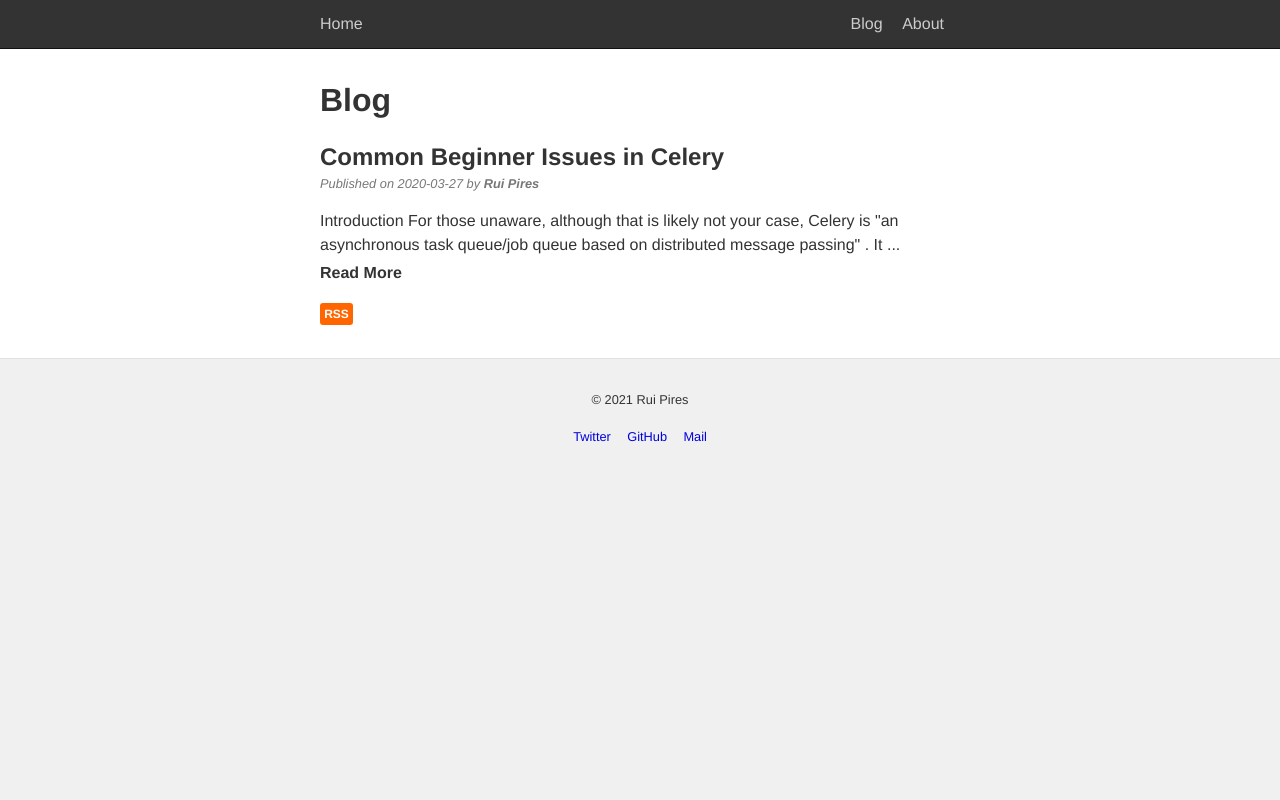
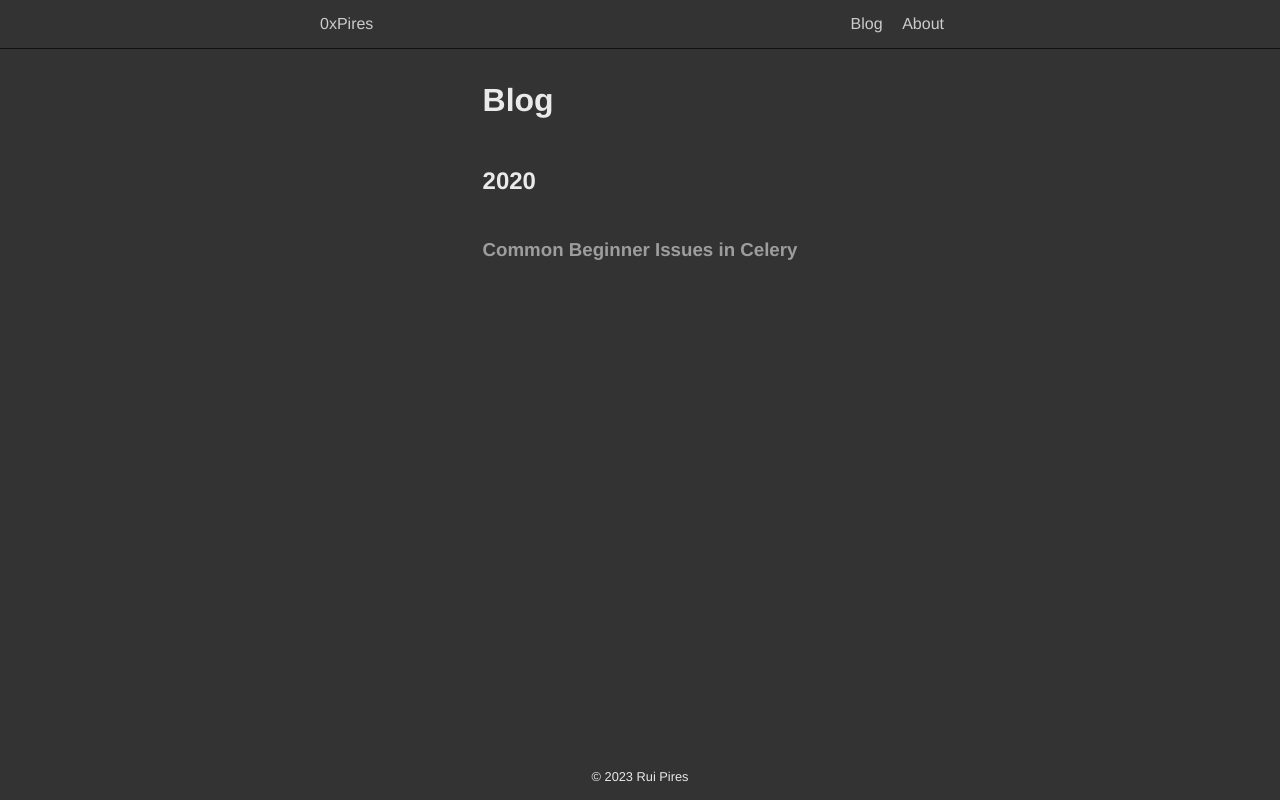
Before and after one commit to piresrui/piresrui.github.io, a plain HTML site: page blog/index.html in a window 1280 px wide. Drawn offline with Linux system fonts and the light colour scheme.

Commit message:
Make changes to style

```diff
--- a/blog/index.html
+++ b/blog/index.html
@@ -1,7 +1,7 @@
 <!DOCTYPE html>
 <html>
 <head>
-    <title>Blog - Programming and Tech</title>
+    <title>Blog</title>
     <meta charset="UTF-8">
     <meta name="viewport" content="width=device-width">
     <link rel="stylesheet" type="text/css" href="/css/style.css">
@@ -12,7 +12,7 @@
 <nav>
 <section>
     <span class="home">
-        <a href="/">Home</a>
+        <a href="/">0xPires</a>
     </span>
     <span class="links">
         <a href="/blog/">Blog</a>
@@ -23,31 +23,18 @@
 
 <main>
 <h1>Blog</h1>
+<br>
+<h2>2020</h2>
+<br>
 <article>
-<h2><a href="/blog/celery/">Common Beginner Issues in Celery</a></h2>
-<p class="meta">Published on 2020-03-27 by <b>Rui Pires</b></p>
-<p class="summary">
-Introduction For those unaware, although that is likely not your case, Celery is &quot;an asynchronous task queue/job queue based on distributed message passing&quot; . It&nbsp;<a class="more" href="/blog/celery/">...</a>
-</p>
-<div>
-<a class="more" href="/blog/celery/">Read More</a>
-</div>
+<h3><a href="/blog/celery/">Common Beginner Issues in Celery</a></h3>
 </article>
-
-<section>
-<a class="rss" href="/blog/rss.xml">RSS</a>
-</section>
 
 </main>
 
 <footer>
 <section>
-<p>&copy; 2021 Rui Pires</p>
-<p>
-    <a href="https://twitter.com/0xPires">Twitter</a>
-    <a href="https://github.com/piresrui">GitHub</a>
-    <a href="mailto:rpires.projects@gmail.com" target="_top">Mail</a>
-</p>
+<p>&copy; 2023 Rui Pires</p>
 </section>
 </footer>
 
--- a/css/style.css
+++ b/css/style.css
@@ -3,23 +3,27 @@ body {
     margin: 0;
     line-height: 1.5em;
     color: #333333;
+    background: #333333;
     font-family: helvetica, arial, sans-serif;
+    min-height: 100vh;
+    display: flex;
+    flex-direction: column;
 }
 
-h1, h2, h3, h4, h5, h6 {
+h1, h2, h3, h4, h5, h6, p, center {
     margin-bottom: 0;
     line-height: 1.2em;
     margin-top: 1em;
+    color: #eaeaea;
 }
 
 a:link, a:visited {
-    color: #0000e0;
+    color: #c87800;
     text-decoration: none
 }
 
 a:hover, a:active {
-    color: #0000ff;
-    text-decoration: underline
+    color: #c87800;
 }
 
 
@@ -48,8 +52,7 @@ nav a:link, nav a:visited {
 }
 
 nav a:hover, nav a:active {
-    color: #ffffff;
-    text-decoration: none;
+    color: #c87800;
 }
 
 @media screen and (min-width: 600px) {
@@ -61,11 +64,9 @@ nav a:hover, nav a:active {
 
 /* Footer */
 footer {
-    background: #f0f0f0;
-    border-top: thin solid #e0e0e0;
-    margin-top: 2em;
+    background: #333;
+    margin-top: auto;
     padding: 1em 0;
-    box-shadow: 0 100vh 0 100vh #f0f0f0;
     text-align: center;
 }
 
@@ -88,16 +89,18 @@ article {
     margin-bottom: 1em;
 }
 
+article h3 a:link, article h3 a:visited,
 article h2 a:link, article h2 a:visited,
 article h1 a:link, article h1 a:visited,
 .more:link, .more:visited {
-    color: #333333;
+    color: #9d9d9d;
 }
 
+article h3 a:hover, article h3 a:active,
 article h2 a:hover, article h2 a:active,
 article h1 a:hover, article h1 a:active,
 .more:hover, .more:active {
-    color: #777777;
+    color: #ffffff;
 }
 
 p.meta {
@@ -118,26 +121,6 @@ div .more {
 }
 
 
-/* RSS */
-.rss {
-    padding: 0.3em 0.35em;
-    border-radius: 0.25em;
-    font-size: 0.75em;
-    font-weight: bold;
-}
-
-.rss:link, .rss:visited, .rss:hover, .rss:active {
-    color: #ffffff;
-    text-decoration: none;
-}
-
-.rss:link, .rss:visited {
-    background: #ff6600;
-}
-
-.rss:hover, .rss:active {
-    background: #ff8822;
-}
 
 /* Code */
 
```
Also changed, not shown: about/index.html (+5 -19 lines), blog/celery/index.html (+1 -6 lines), blog/rss.xml (deleted, +0 -25 lines), index.html (+8 -11 lines).
